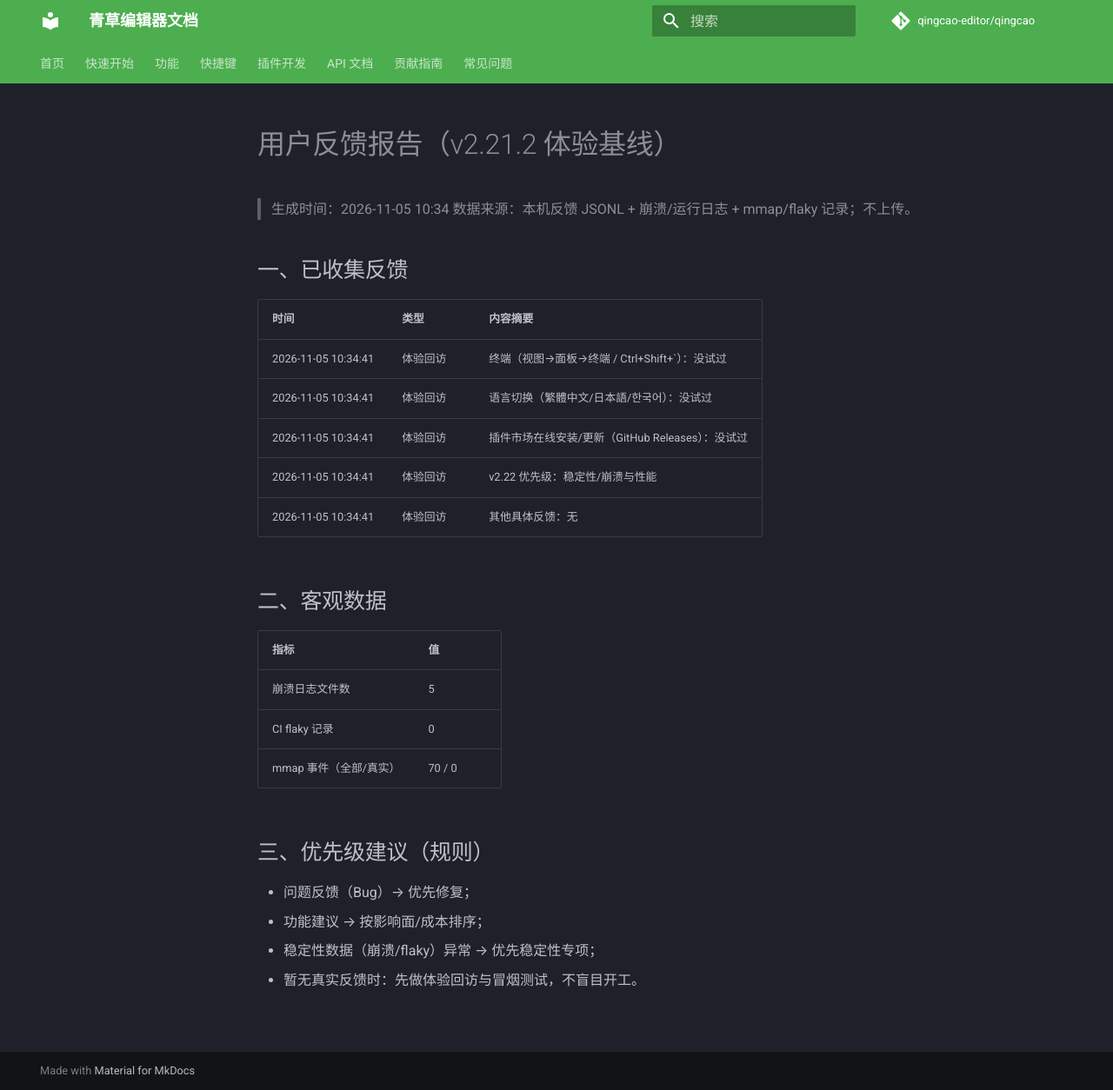
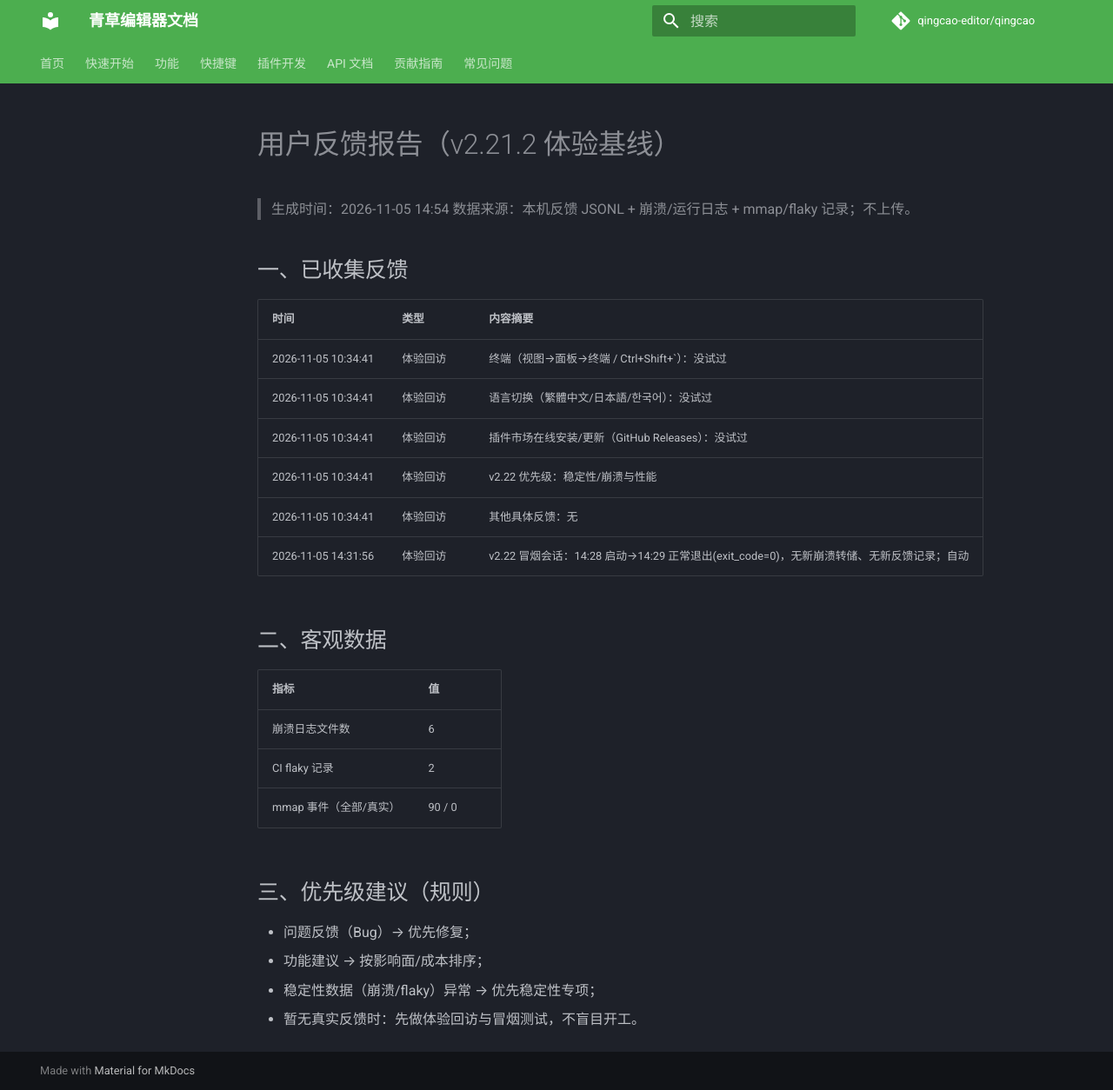
Before and after one commit to TomJerryGit/qingcao, an MkDocs documentation site: the page built from docs/user_feedback_report.md, in a window 1280 px wide and 1254 px high. Shown: the whole window at 87% size. Built offline with MkDocs 1.6.1 and Material for MkDocs 9.7.7, drawn with Linux system fonts in a browser that asks for light colours; comment, search, counter and statistics services are not loaded.

Commit message:
docs: 刷新反馈报告（v2.22 冒烟会话记录）

```diff
--- a/docs/user_feedback_report.md
+++ b/docs/user_feedback_report.md
@@ -1,6 +1,6 @@
 # 用户反馈报告（v2.21.2 体验基线）
 
-> 生成时间：2026-11-05 10:34
+> 生成时间：2026-11-05 14:54
 > 数据来源：本机反馈 JSONL + 崩溃/运行日志 + mmap/flaky 记录；不上传。
 
 ## 一、已收集反馈
@@ -12,14 +12,15 @@
 | 2026-11-05 10:34:41 | 体验回访 | 插件市场在线安装/更新（GitHub Releases）：没试过 |
 | 2026-11-05 10:34:41 | 体验回访 | v2.22 优先级：稳定性/崩溃与性能 |
 | 2026-11-05 10:34:41 | 体验回访 | 其他具体反馈：无 |
+| 2026-11-05 14:31:56 | 体验回访 | v2.22 冒烟会话：14:28 启动→14:29 正常退出(exit_code=0)，无新崩溃转储、无新反馈记录；自动 |
 
 ## 二、客观数据
 
 | 指标 | 值 |
 |---|---|
-| 崩溃日志文件数 | 5 |
-| CI flaky 记录 | 0 |
-| mmap 事件（全部/真实） | 70 / 0 |
+| 崩溃日志文件数 | 6 |
+| CI flaky 记录 | 2 |
+| mmap 事件（全部/真实） | 90 / 0 |
 
 ## 三、优先级建议（规则）
 
```
